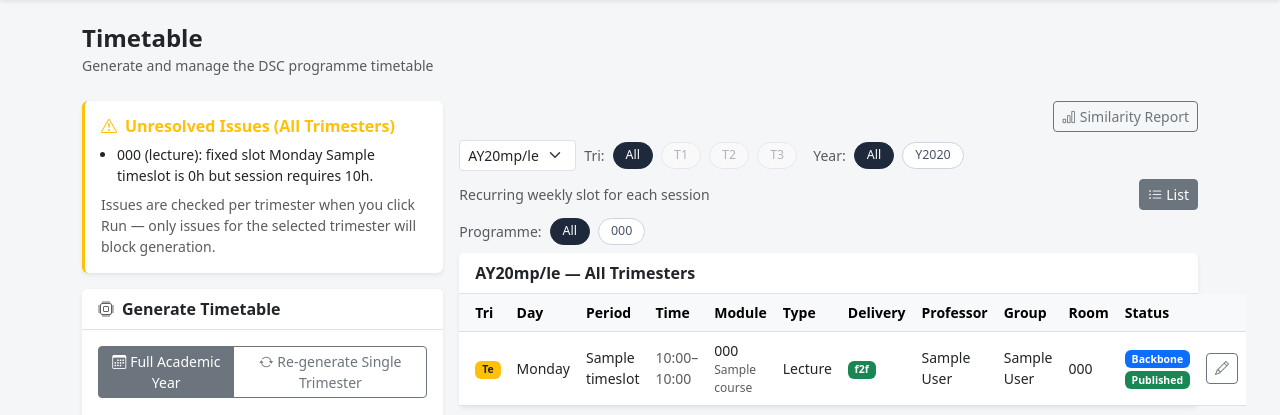
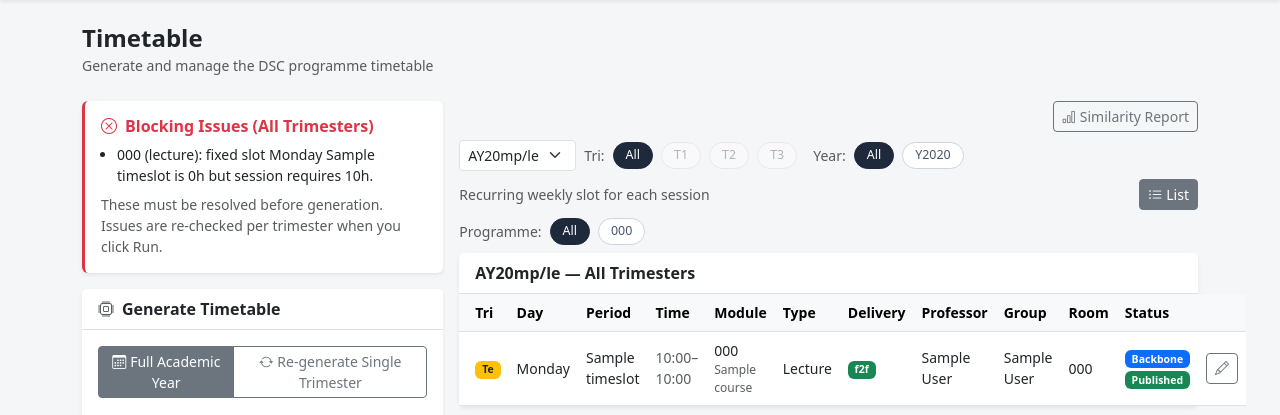
Before and after one commit to Brian-Goh-JW/timetable-system, a Flask app: page /admin/timetable in a window 1280 px wide. Shown: the part 112-527 px from the top of the page. Run offline with Flask 3, Linux system fonts and the light colour scheme; a user stored in the database is signed in; tables that the repository leaves empty hold one stand-in row (values such as "Sample post").

Commit message:
Refactor checker: split blockers vs warnings, fix dashboard split-count filter
- get_blocking_issues() now returns (blockers, warnings) tuple
- No-professor and no-student-group are warnings (solver skips gracefully)
- Fixed timeslot incompatibilities remain hard blockers
- Dashboard split-count check now excludes courses that already have sessions
- Timetable page shows separate Blocking Issues and Warnings cards

```diff
--- a/app/engine/checker.py
+++ b/app/engine/checker.py
@@ -1,6 +1,8 @@
 """
 Pre-solve readiness checker.
-Returns a list of blocking issues that must be resolved before the solver can run.
+Returns (blockers, warnings) — only blockers prevent generation.
+The solver gracefully skips sessions with no professor or no student group,
+so those are warnings only.
 """
 
 from app.models.course import Course
@@ -10,90 +12,83 @@ from app.models.timeslot import TimeSlot
 
 def get_blocking_issues(trimester_num=None):
     """
-    Returns a list of human-readable issue strings.
-    Empty list means the system is ready to schedule.
+    Returns (blockers: list[str], warnings: list[str]).
+    Empty blockers list means the system is ready to schedule.
 
     Args:
-        trimester_num : int|None — if provided, only check sessions for that trimester (1/2/3).
-                                   If None, check all sessions.
+        trimester_num : int|None — if provided, only check sessions for that trimester.
     """
     from sqlalchemy import exists
     from app.models.class_session_professor import ClassSessionProfessor
 
-    issues = []
+    blockers = []
+    warnings = []
 
-    # Build a base session filter (optionally scoped to one trimester)
     def session_base():
         q = ClassSession.query
         if trimester_num is not None:
             q = q.filter(ClassSession.trimester == trimester_num)
         return q
 
-    # 1. F2f / hybrid courses with no split count AND no sessions yet
-    #    (If sessions are already loaded from Excel, split_count is not needed)
+    # 1. F2f/hybrid courses with no split count AND no sessions yet
     missing_split = Course.query.filter(
         Course.delivery_mode.in_(['f2f', 'hybrid']),
         Course.split_count.is_(None)
     ).all()
     for c in missing_split:
         if not c.class_sessions:
-            issues.append(f'{c.module_code}: no sessions and split count not set.')
+            blockers.append(f'{c.module_code}: no sessions and split count not set.')
 
-    # 2. Sessions with no professor assigned (check junction table)
+    # 2. Sessions with no professor — solver skips these, so warning only
     no_prof = session_base().filter(
         ~exists().where(ClassSessionProfessor.session_id == ClassSession.id)
     ).all()
-    for s in no_prof:
-        issues.append(
-            f'{s.course.module_code} ({s.session_type}, {s.delivery_mode}): '
-            f'no professor assigned.'
+    if no_prof:
+        warnings.append(
+            f'{len(no_prof)} session(s) have no professor assigned and will be skipped by the solver.'
         )
 
-    # 3. F2f sessions with no student group assigned
+    # 3. F2f sessions with no student group — solver skips these, so warning only
     no_group = session_base().filter(
         ClassSession.delivery_mode == 'f2f',
-        ClassSession.student_group_id.is_(None)
+        ClassSession.student_group_id.is_(None),
+        exists().where(ClassSessionProfessor.session_id == ClassSession.id),
     ).all()
-    for s in no_group:
-        issues.append(
-            f'{s.course.module_code} ({s.session_type}, f2f): '
-            f'no student group assigned.'
+    if no_group:
+        warnings.append(
+            f'{len(no_group)} f2f session(s) have no student group assigned and will be skipped.'
         )
 
-    # 4. Sessions with a fixed timeslot that is incompatible (wrong duration or type)
+    # 4. Fixed timeslot incompatibilities — these would make the model infeasible (blocker)
     fixed_sessions = session_base().filter(
         ClassSession.fixed_timeslot_id.isnot(None)
     ).all()
     for s in fixed_sessions:
         ts = TimeSlot.query.get(s.fixed_timeslot_id)
         if not ts:
-            issues.append(
+            blockers.append(
                 f'{s.course.module_code} ({s.session_type}): '
                 f'fixed timeslot no longer exists. Clear the fixed slot and re-save.'
             )
             continue
-
-        # Check duration match
         start_m    = ts.start_time.hour * 60 + ts.start_time.minute
         end_m      = ts.end_time.hour   * 60 + ts.end_time.minute
         slot_hours = (end_m - start_m) // 60
         if slot_hours != s.duration_hours:
-            issues.append(
+            blockers.append(
                 f'{s.course.module_code} ({s.session_type}): fixed slot '
                 f'{ts.day_of_week} {ts.period_label} is {slot_hours}h '
                 f'but session requires {s.duration_hours}h.'
             )
-
-        # Check lab / non-lab type match
         is_lab_slot    = ts.period_label.startswith('Lab')
         is_lab_session = (s.session_type == 'lab')
         if is_lab_slot != is_lab_session:
             slot_kind    = 'a lab slot' if is_lab_slot else 'a non-lab slot'
             session_kind = 'a lab session' if is_lab_session else 'a non-lab session'
-            issues.append(
+            blockers.append(
                 f'{s.course.module_code} ({s.session_type}): fixed slot '
                 f'{ts.day_of_week} {ts.period_label} is {slot_kind} '
                 f'but the session is {session_kind}.'
             )
 
-    return issues
+    return blockers, warnings
--- a/app/routes/admin.py
+++ b/app/routes/admin.py
@@ -1924,7 +1924,7 @@ def timetable():
     from app.engine.solver import solve
     from datetime import date
 
-    issues   = get_blocking_issues()
+    issues, issue_warnings = get_blocking_issues()
     result   = None
     stats    = {}
     trimester = request.args.get('trimester', '')
@@ -1991,12 +1991,12 @@ def timetable():
                         }
                         continue
 
-                    tri_issues = get_blocking_issues(trimester_num=tri_num)
-                    if tri_issues:
+                    tri_blockers, _tri_warns = get_blocking_issues(trimester_num=tri_num)
+                    if tri_blockers:
                         ay_stats[tri_num] = {
                             'success': False,
-                            'message': f'Tri {tri_num}: {len(tri_issues)} blocking issue(s) — skipped. '
-                                       f'({tri_issues[0]}...)',
+                            'message': f'Tri {tri_num}: {len(tri_blockers)} blocking issue(s) — skipped. '
+                                       f'({tri_blockers[0]}...)',
                             'stats'  : {},
                         }
                         continue
@@ -2078,15 +2078,18 @@ def timetable():
                 trimester = f'{academic_year}-T{trimester_num}'
 
             # Re-check issues scoped to the selected trimester only
-            tri_issues = get_blocking_issues(trimester_num=trimester_num) if trimester_num else issues
+            if trimester_num:
+                tri_blockers, tri_warns = get_blocking_issues(trimester_num=trimester_num)
+            else:
+                tri_blockers, tri_warns = issues, issue_warnings
 
             # Auto-populate start date from official SIT calendar if not provided
             if not start_raw and academic_year and trimester_num:
                 start_raw = SIT_ACADEMIC_CALENDAR.get(academic_year, {}).get(trimester_num, '')
 
-            if tri_issues:
+            if tri_blockers:
                 flash('Resolve all blocking issues for this trimester before generating.', 'danger')
-                for iss in tri_issues[:5]:
+                for iss in tri_blockers[:5]:
                     flash(iss, 'warning')
             elif not academic_year:
                 flash('Academic year is required (e.g. AY2526).', 'danger')
@@ -2381,6 +2384,7 @@ def timetable():
 
     return render_template('admin/timetable.html',
                            issues=issues,
+                           issue_warnings=issue_warnings,
                            trimesters=trimesters,
                            active_trimester=trimester,
                            entries=unique_entries,
--- a/app/templates/admin/timetable.html
+++ b/app/templates/admin/timetable.html
@@ -32,10 +32,10 @@
 
         <!-- Readiness summary -->
         {% if issues %}
-        <div class="card border-0 shadow-sm mb-3 border-start border-warning border-3">
+        <div class="card border-0 shadow-sm mb-3 border-start border-danger border-3">
             <div class="card-body">
-                <h6 class="fw-semibold text-warning mb-2">
-                    <i class="bi bi-exclamation-triangle me-2"></i>Unresolved Issues (All Trimesters)
+                <h6 class="fw-semibold text-danger mb-2">
+                    <i class="bi bi-x-circle me-2"></i>Blocking Issues (All Trimesters)
                 </h6>
                 <ul class="mb-0 small ps-3">
                     {% for issue in issues[:8] %}
@@ -46,13 +46,29 @@
                     {% endif %}
                 </ul>
                 <div class="mt-2 small text-muted">
-                    Issues are checked per trimester when you click Run — only issues for the selected trimester will block generation.
+                    These must be resolved before generation. Issues are re-checked per trimester when you click Run.
                 </div>
             </div>
         </div>
         {% else %}
         <div class="alert alert-success py-2 mb-3">
-            <i class="bi bi-check-circle me-2"></i>All sessions are ready. You can generate the timetable.
+            <i class="bi bi-check-circle me-2"></i>No blocking issues. You can generate the timetable.
+        </div>
+        {% endif %}
+
+        {% if issue_warnings %}
+        <div class="card border-0 shadow-sm mb-3 border-start border-warning border-3">
+            <div class="card-body py-2">
+                <h6 class="fw-semibold text-warning mb-1" style="font-size:0.85rem">
+                    <i class="bi bi-exclamation-triangle me-2"></i>Warnings (will not block generation)
+                </h6>
+                <ul class="mb-0 small ps-3">
+                    {% for w in issue_warnings %}
+                    <li class="text-muted">{{ w }}</li>
+                    {% endfor %}
+                </ul>
+                <div class="mt-1 small text-muted">Sessions with no professor or no group are skipped by the solver automatically.</div>
+            </div>
         </div>
         {% endif %}
 
```
